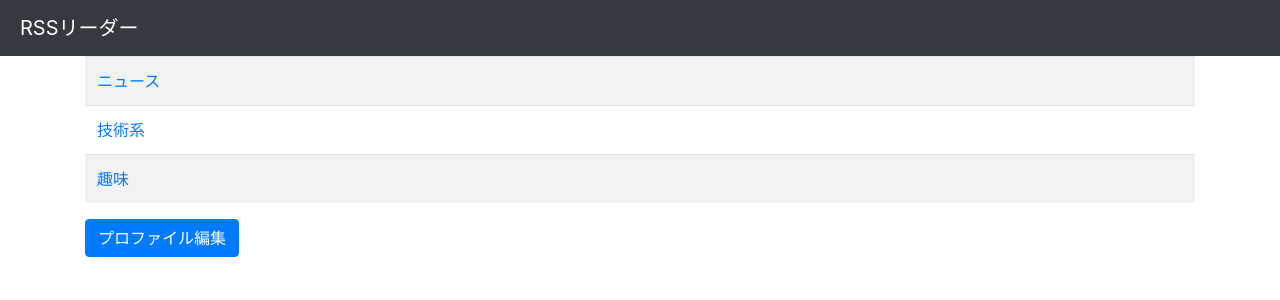
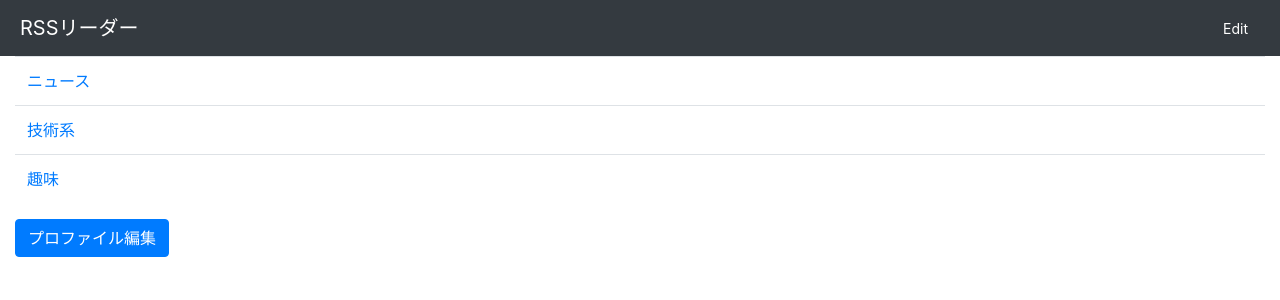
Before and after one commit to mitsukf/rss-reader, a Nuxt app: page / in a window 1280 px wide. Shown: the top 300 px of the page. Built offline with nearby package versions, Linux system fonts and the light colour scheme.

Commit message:
タイトルバーをコンポーネント化

```diff
--- /dev/null
+++ b/components/Nav.vue
@@ -0,0 +1,19 @@
+<template>
+  <nav class="navbar navbar-dark bg-dark" style="padding-left: 20px;">
+    <a href="/" class="navbar-brand"
+      >RSSリーダー <span v-if="title">- {{ title }}</span></a
+    >
+    <a href="/edit" class="navbar-brand" style="font-size: 14px;">Edit</a>
+  </nav>
+</template>
+
+<script>
+export default {
+  props: {
+    title: {
+      type: String,
+      default: undefined
+    }
+  }
+}
+</script>
--- a/pages/index.vue
+++ b/pages/index.vue
@@ -1,10 +1,8 @@
 <template>
   <div>
-    <nav class="navbar navbar-dark bg-dark" style="padding-left: 20px;">
-      <a href="/" class="navbar-brand">RSSリーダー</a>
-    </nav>
-    <section class="container">
-      <table class="table table-striped">
+    <Nav />
+    <section class="container-fluid">
+      <table class="table no-border">
         <tbody>
           <tr>
             <td>
@@ -37,6 +35,14 @@
   </div>
 </template>
 
-<script></script>
+<script>
+import Nav from '~/components/Nav'
+
+export default {
+  components: {
+    Nav
+  }
+}
+</script>
 
 <style></style>
--- a/pages/reader/index.vue
+++ b/pages/reader/index.vue
@@ -1,10 +1,6 @@
 <template>
   <div>
-    <nav class="navbar navbar-dark bg-dark" style="padding-left: 20px;">
-      <a href="/" class="navbar-brand"
-        >RSSリーダー - {{ $route.query.profile }}
-      </a>
-    </nav>
+    <Nav :title="$route.query.profile" />
     <section class="container-fluid bg-secondary" style="padding-left: 20px;">
       <table class="table">
         <tbody>
@@ -45,9 +41,11 @@
 <script>
 import { mapGetters } from 'vuex'
 import InfiniteLoading from 'vue-infinite-loading'
+import Nav from '~/components/Nav'
 
 export default {
   components: {
+    Nav,
     InfiniteLoading
   },
   async fetch({ store }) {
```
